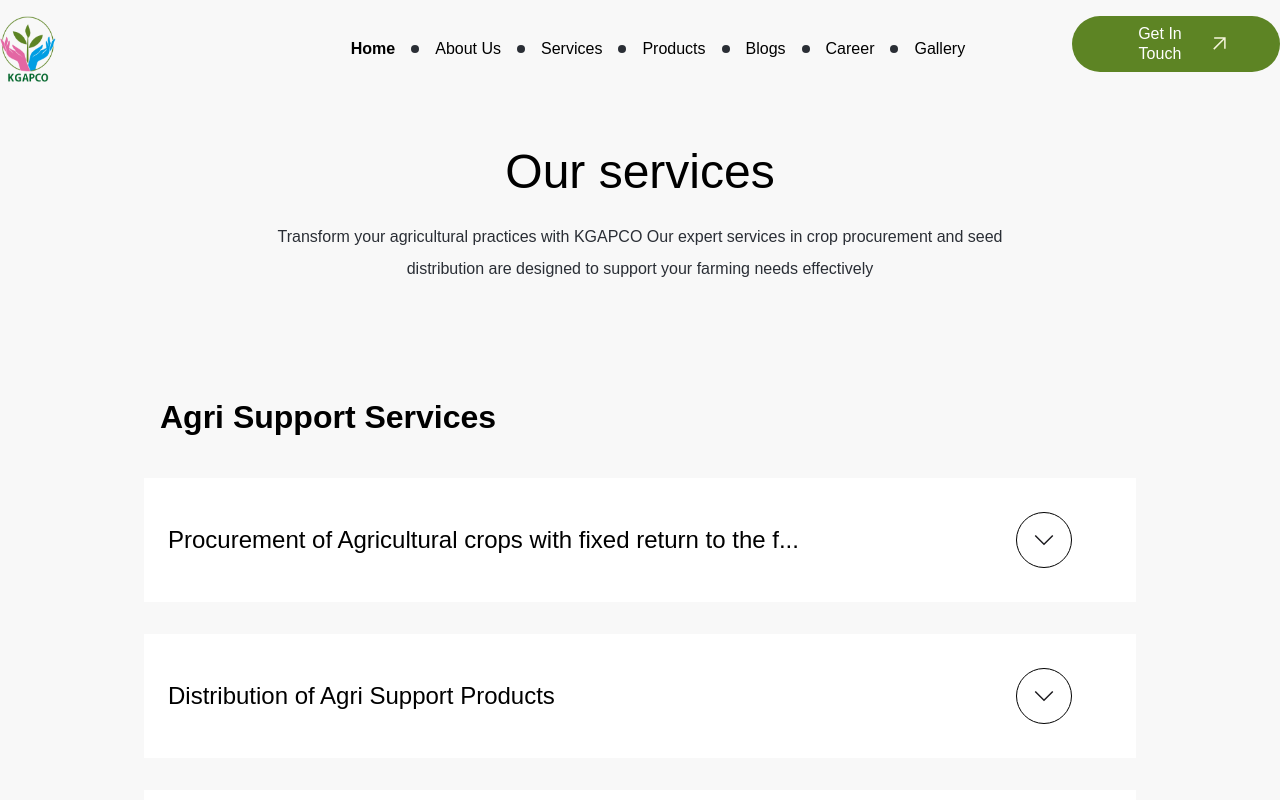
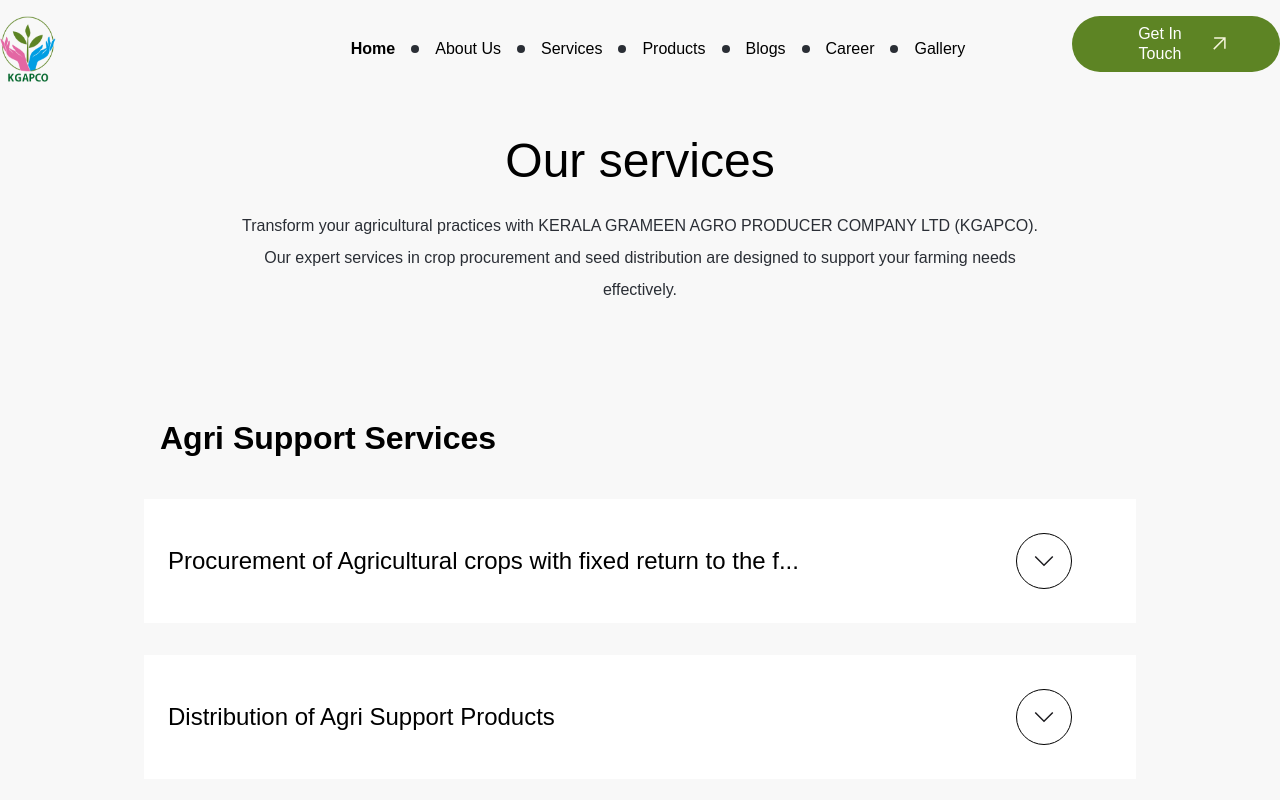
Before and after one commit to Vaishak2/Kerala_Agricultural_Producer_Firm, a React (Create React App) app: page /services in a window 1280 px wide. Shown: the top 800 px of the page. Built offline with nearby package versions, Linux system fonts and the light colour scheme.

Commit message:
neww changes

```diff
--- a/src/Pages/ServicesPage/ServicesPage.js
+++ b/src/Pages/ServicesPage/ServicesPage.js
@@ -73,13 +73,13 @@ function ServicesPage() {
     };
 
     return (
-        <div className='sm:px-16 px-4'>
-            <div className='sm:w-[798px] w-full sm:mx-auto sm:mt-10'>
-                <div className='sm:text-[48px] text-[32px] sm:font-medium sm:leading-[99px] leading-[99px]'>Our services</div>
+        <div className='sm:px-16 px-4 sm:mt-[29px] '>
+            <div className='sm:w-[798px] w-full sm:mx-auto '>
+                <div className='sm:text-[48px] text-[32px]  sm:font-medium sm:leading-[99px] leading-[99px]'>Our services</div>
                 <p className='sm:text-[16px] text-[16px] sm:font-light sm:leading-8 leading-[28px] text-[#2A2E35]'>
-                    Transform your agricultural practices with KGAPCO Our expert services in crop
+                    Transform your agricultural practices with KERALA GRAMEEN AGRO PRODUCER COMPANY LTD (KGAPCO). Our expert services in crop
                     procurement and seed distribution are designed to support your farming needs
-                    effectively
+                    effectively.
                 </p>
             </div>
             {servicesData.sections.map((section, sectionIndex) => (
```
